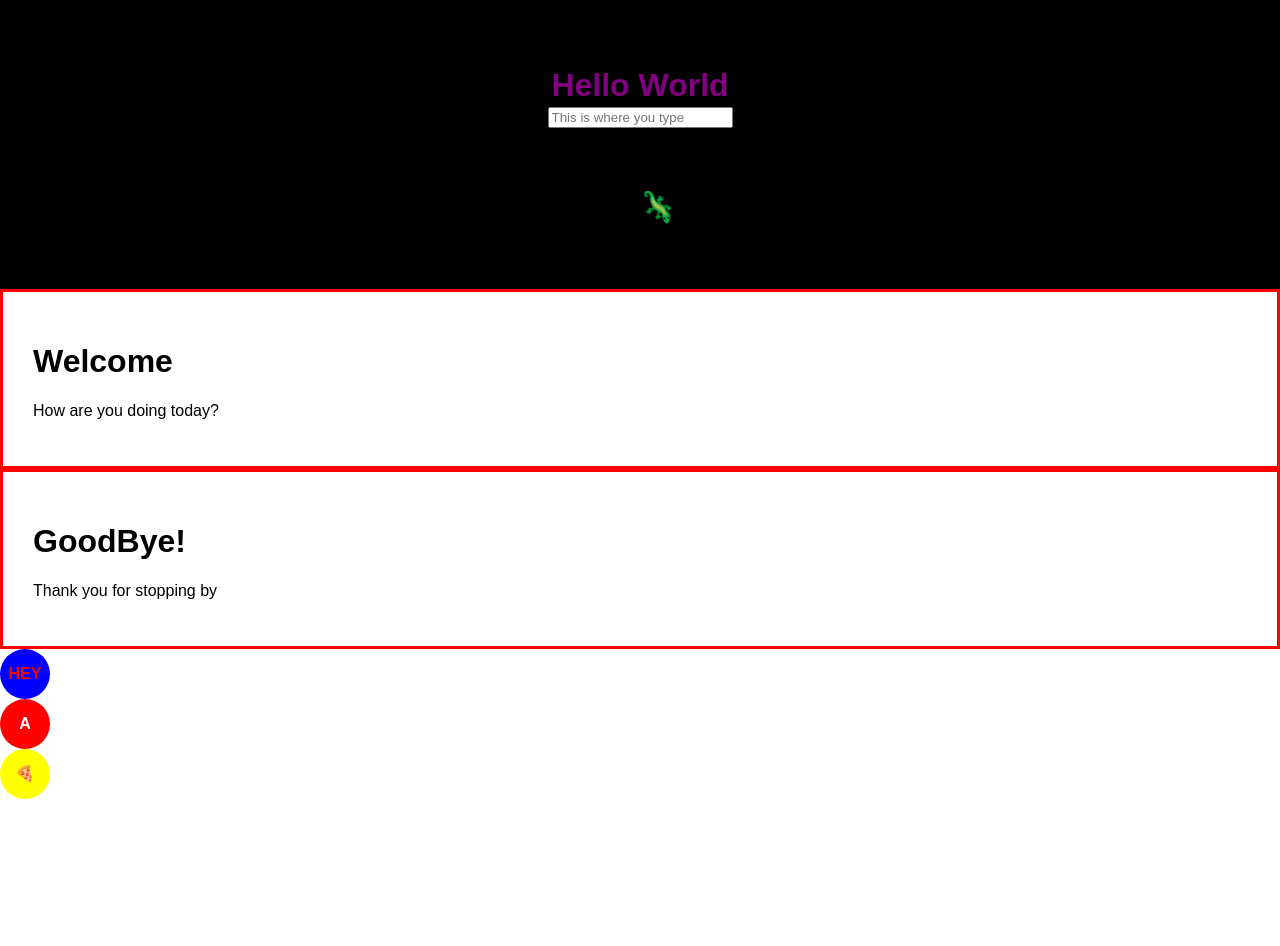
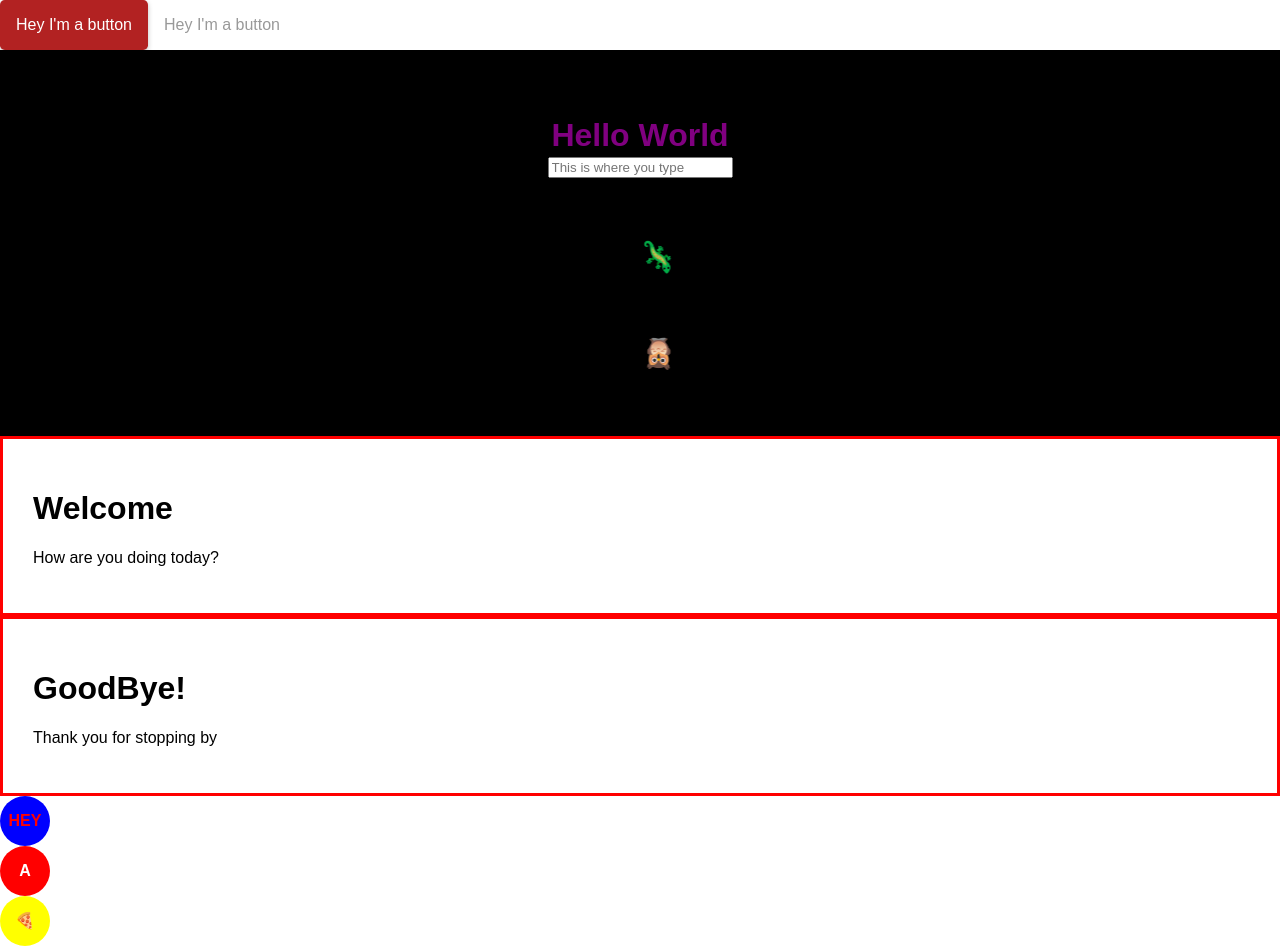
Before and after one commit to stormihoebe/react-first-composable-components, a React (Create React App) app: page / in a window 1280 px wide. Before the commit the page ends 800 px from the top, so only its background shows below. Built offline with nearby package versions, Linux system fonts and the light colour scheme.

Commit message:
add button row

```diff
--- a/src/App.js
+++ b/src/App.js
@@ -3,6 +3,7 @@ import  WelcomeDialog from './components/WelcomeDialog';
 import  GoodbyeDialog from './components/GoodbyeDialog';
 import Avatar from './components/Avatar';
 import StyledComponents from './components/StyledComponents';
+import ButtonRow from './components/ButtonRow';
 
 function AvatarA(props){
   return(
@@ -18,6 +19,7 @@ class App extends Component {
   render() {
     return (
       <div className="App">
+        <ButtonRow/>
         <StyledComponents/>
         <WelcomeDialog/>
         <GoodbyeDialog/>
--- /dev/null
+++ b/src/components/ButtonRow.js
@@ -0,0 +1,39 @@
+import React from 'react';
+import styled, {keyframes} from 'styled-components';
+
+const Wrapper = styled.section`
+`;
+
+const Button = styled.button`
+color: #FFFFFF;
+background: firebrick;
+border: none;
+border-radius: 0.3rem;
+box-shadow: 0 2px 5px 0 rgba(0,0,0,0.25);
+padding: 1rem;
+cursor: pointer;
+font-size: 1rem;
+transition: all 0.3s;
+&:hover ${this} {
+    background: red;
+  }
+`
+const HoverButton = Button.extend`
+box-shadow: none;
+background: none;
+color: #999999;
+&:hover${this}{
+  background: lightSkyBlue;
+color: white;
+}
+`;
+function ButtonRow(){
+  return (
+    <Wrapper primary={true}>
+      <Button>Hey I'm a button</Button>
+      <HoverButton>Hey I'm a button</HoverButton>
+
+    </Wrapper>
+  );
+}
+export default ButtonRow;
--- a/src/components/StyledComponents.js
+++ b/src/components/StyledComponents.js
@@ -41,6 +41,7 @@ function StyledComponents(){
       <PurpleTitle>Hello World</PurpleTitle>
       <Input placeholder="This is where you type"></Input>
       <Spinner>🦎</Spinner>
+      <Spinner>🦉</Spinner>
     </Wrapper>
   );
 }
```
